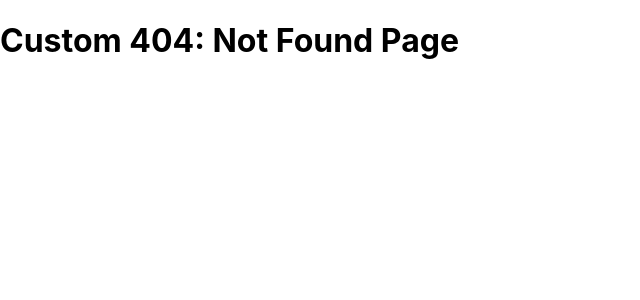
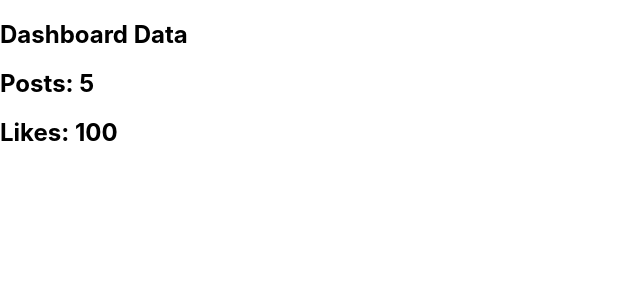
Before and after one commit to smy329/nextjs-playlist-codevolution, a Next.js app: page /dashboard-swr in a window 1280 px wide. Before the commit this address had no page. Shown: the top 300 px of the page, without its empty margins (0-640 px from the left). Built offline with nearby package versions, Linux system fonts and the light colour scheme; data requests are answered from the project's data file.

Commit message:
class-37-SWR-for-client-side-data fetching

```diff
--- /dev/null
+++ b/pages/dashboard-swr.js
@@ -0,0 +1,24 @@
+import React from 'react';
+import useSWR from 'swr';
+
+const DashboardSWR = () => {
+  const fetcher = async () => {
+    const response = await fetch('http://localhost:3000/dashboard');
+    const data = await response.json();
+    return data;
+  };
+  const { data, error } = useSWR('dashboard', fetcher);
+
+  if (error) return 'No data found';
+  if (!data) return 'loading...';
+
+  return (
+    <div>
+      <h2>Dashboard Data</h2>
+      <h2>Posts: {data.posts}</h2>
+      <h2>Likes: {data.likes}</h2>
+    </div>
+  );
+};
+
+export default DashboardSWR;
```
Also changed, not shown: 1 other file (tests, documents, lock files or other folders).
